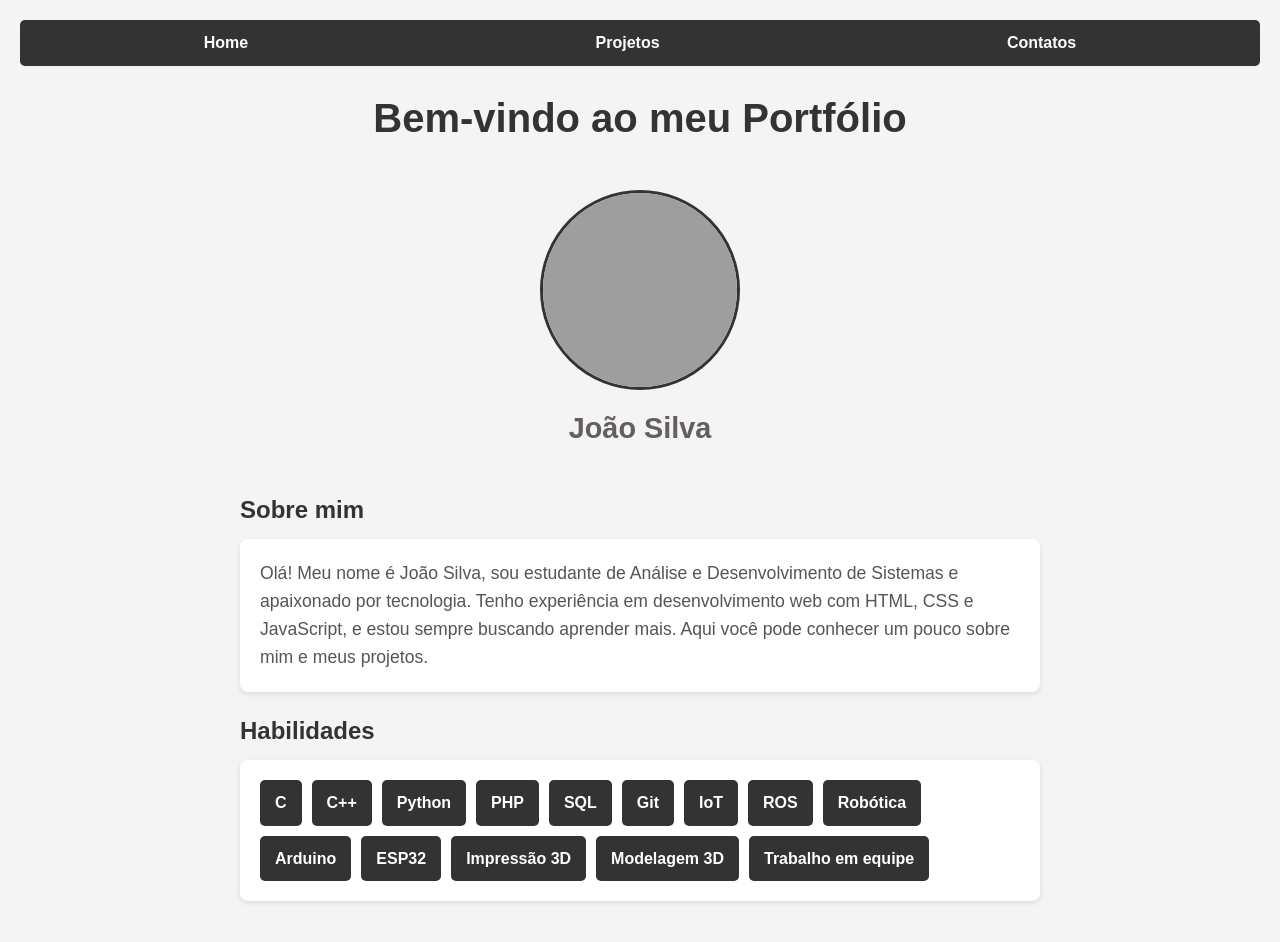
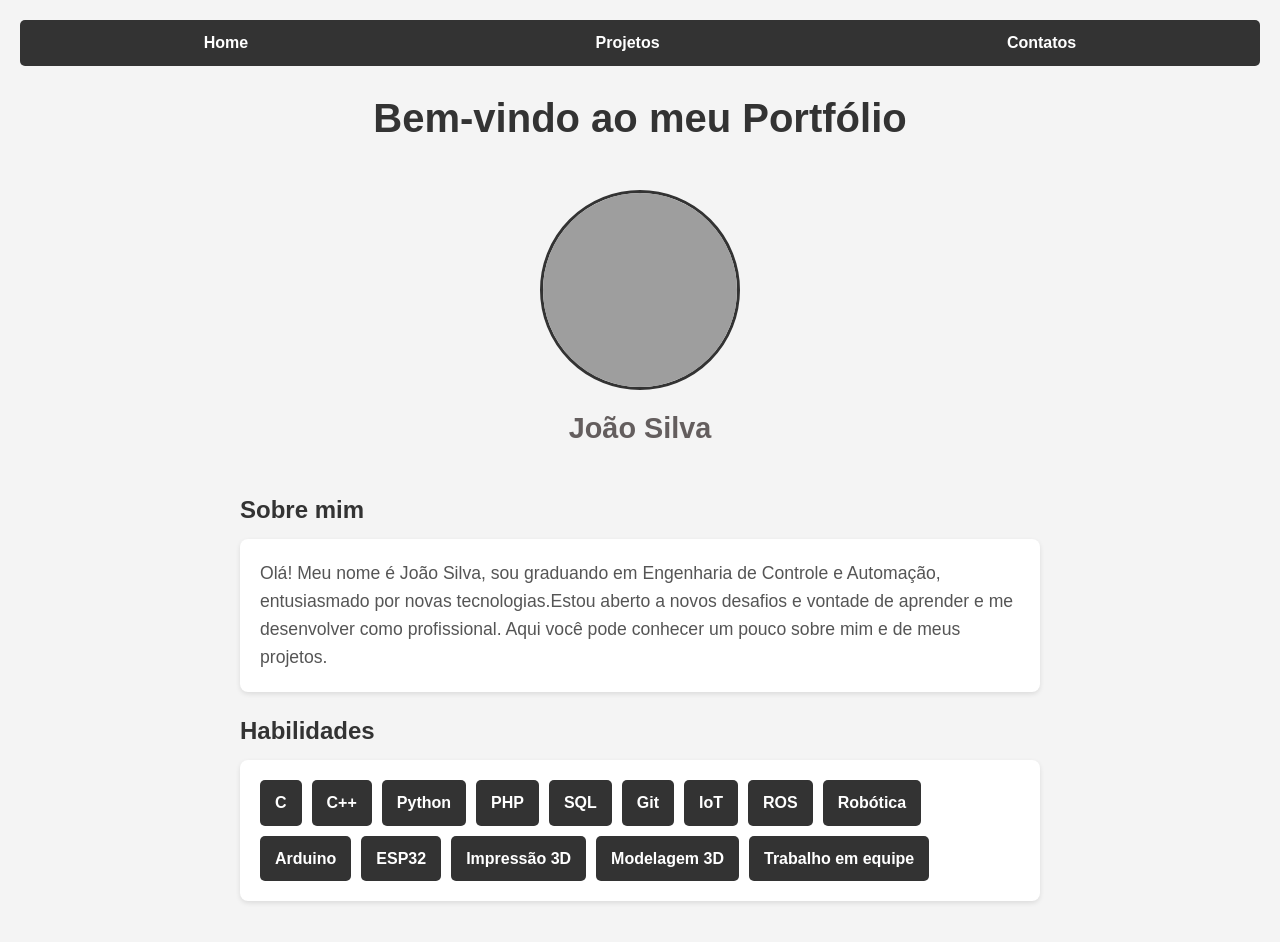
Before and after one commit to joaomarcelors/portfolio, a plain HTML site: page index.html in a window 1280 px wide. Drawn offline with Linux system fonts and the light colour scheme; grey boxes are pictures that could not be loaded.

Commit message:
Update index.html

```diff
--- a/index.html
+++ b/index.html
@@ -37,9 +37,9 @@
         <!-- Sobre mim -->
         <section class="sobre-mim">
             <p>
-                Olá! Meu nome é João Silva, sou estudante de Análise e Desenvolvimento de Sistemas e apaixonado por tecnologia.
-                Tenho experiência em desenvolvimento web com HTML, CSS e JavaScript, e estou sempre buscando aprender mais.
-                Aqui você pode conhecer um pouco sobre mim e meus projetos.
+                Olá! Meu nome é João Silva, sou graduando em Engenharia de Controle e Automação, entusiasmado por novas
+                tecnologias.Estou aberto a novos desafios e vontade de aprender e me desenvolver como profissional.
+                Aqui você pode conhecer um pouco sobre mim e de meus projetos.
             </p>
         </section>
 
```
